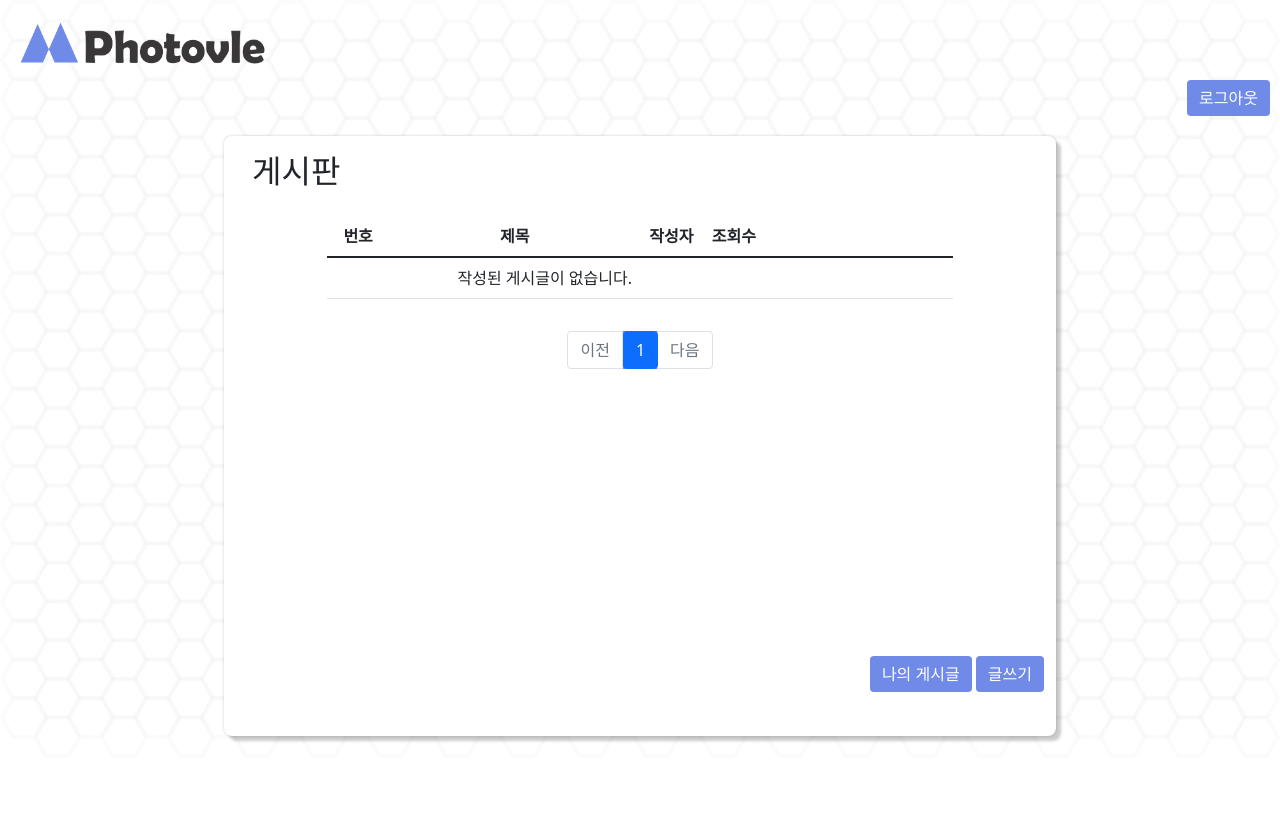
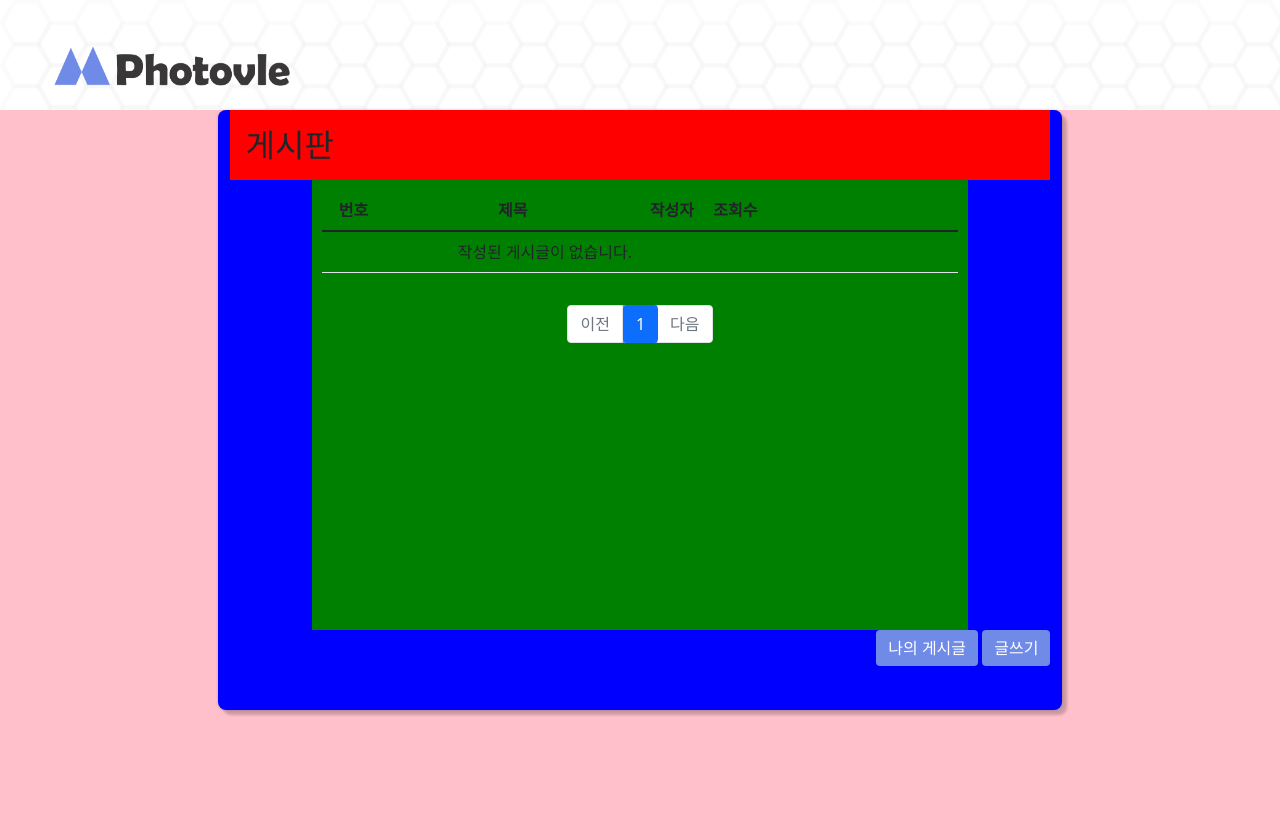
Before and after one commit to AIVLE-School-first-Big-Project/Photovle, a Django app: page /board/ in a window 1280 px wide. Before the commit the page ends 742 px from the top, so only its background shows below. Run offline with Django 3.2, Linux system fonts and the light colour scheme; the visitor is signed in with stand-in values (Sample User, id 1); data that the repository does not hold is empty; parts of the project's set-up code (start-up, migrations or seed data) failed here and were passed over; some libraries are stand-ins or nearby versions.

Commit message:
board page edit

```diff
--- a/main/templates/board.html
+++ b/main/templates/board.html
@@ -3,18 +3,34 @@
 
 <style>
     .logo{
-        margin-left:1rem;
-        margin-top:1rem;
+        display:flex;
+        height:52px;
+        margin-top:40px;
+        margin-left:50px;
+        cursor: pointer;
+        margin-bottom: 18px;
+    }
+    .board-area{
+        width: 100%;
+        height:calc(100vh - 85px);
+        background-color: pink;
+        display: flex;
+        justify-content:center;
+
     }
     .container{
         background-color:white;
-        width:65vw;
-        height:75vh;
-        max-height:75vh;
-        margin-top:10px;
+        width:66vw;
+        height: 75vh;
+        max-height:1000px;
         border-radius:8px;
         border-width:3px;
         box-shadow: 5px 5px 3px rgba(0,0,0, .2),0 0 3px rgba(0,0,0, .2);
+        background-color: blue;
+    }
+
+    .container>div:first-child{
+        background-color: red;
     }
     .board{
         width:80%;
@@ -24,6 +40,7 @@
         text-align:center;
         margin: auto;
         padding:10px;
+        background-color: green;
     }
     .table{
         margin-bottom:5%;
@@ -43,21 +60,16 @@
 </style>
 
 <div class="logo">
-    <img src="/static/image/찐로고.png"width="20%" onclick="location.href='{% url 'main:home' %}'">
+    <img src="/static/image/찐로고.png" onclick="location.href='{% url 'main:home' %}'">
 </div>
 
-
-
-{% if user.is_authenticated %}
-<div style="text-align: right; padding:10px;">
-    <button type="button" class="btn btn-primary" style="background-color: #708ae8; border:none;" onclick="location.href='{% url 'main:logout' %}'">로그아웃</button>
+<div class="board-area">
+    <div class="container">
+        <div>
+            <h2 style="text-align:left; padding:1rem; margin-bottom:0;">게시판</h2>
         </div>
 
-{% endif %}
-<div class="container">
-    <h2 style="text-align:left; padding:1rem; margin-bottom:0;">게시판</h2>
         <div class="board">
-
             <table class="table table-hover" style="mar">
                 <thead>
                 <tr>
@@ -157,9 +169,16 @@
             {% endif %}
         </div>
     </div>
+</div>
 
 
 
+{% comment %} {% if user.is_authenticated %}
+<div style="text-align: right; padding:10px;">
+    <button type="button" class="btn btn-primary" style="background-color: #708ae8; border:none;" onclick="location.href='{% url 'main:logout' %}'">로그아웃</button>
 </div>
+{% endif %} {% endcomment %}
+
+
 </body>
 {% endblock %}
--- a/main/templates/osvos.html
+++ b/main/templates/osvos.html
@@ -21,9 +21,9 @@
             height:52px;
             margin-top:40px;
             margin-left:50px;
+            margin-bottom:18px;
         }
         .canvas-body{
-            margin-top:18px;
             width:100vw;
             height : calc(100vh - 115px);
             background-color:blue;
```
Lines whose indentation alone changed are shown as unchanged.
